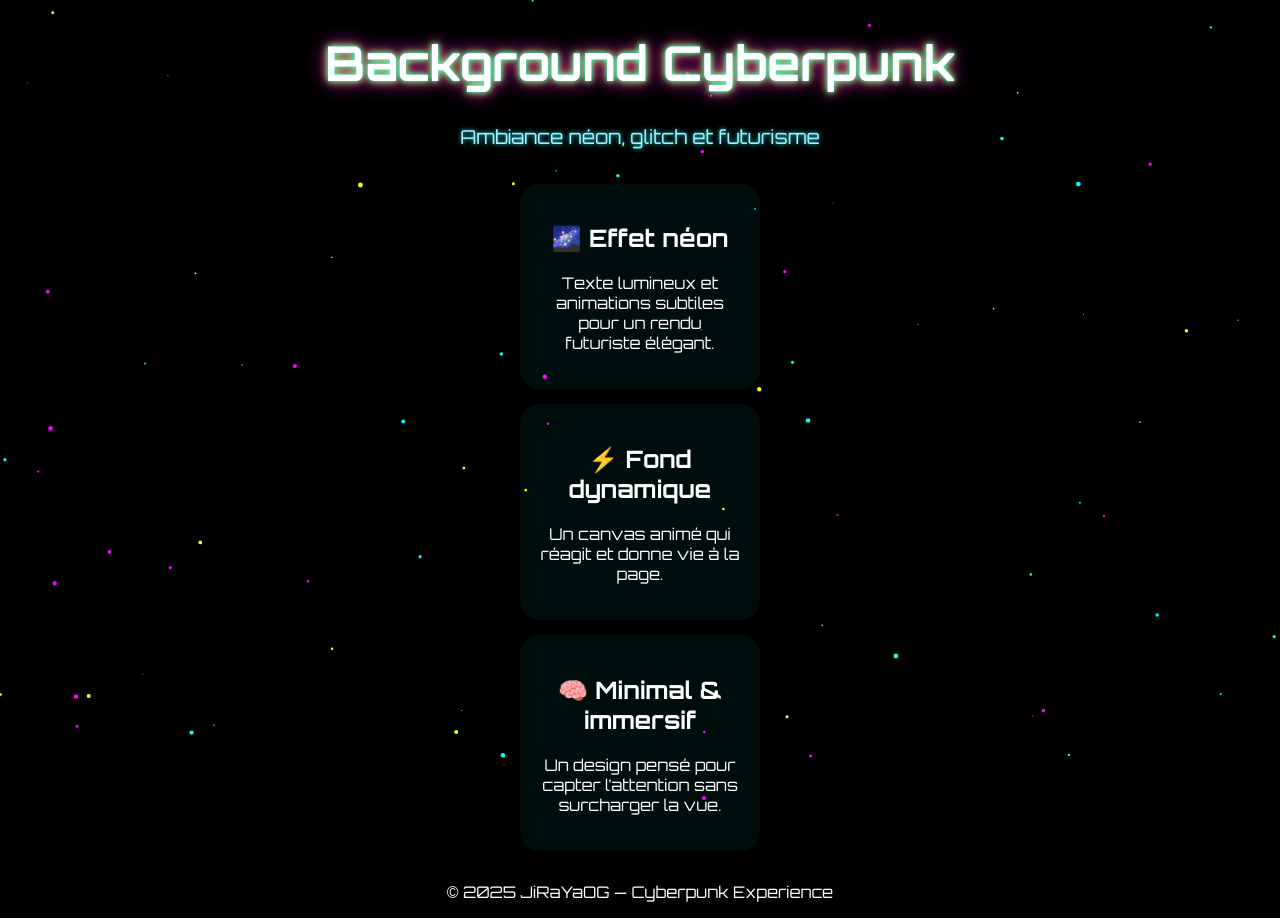
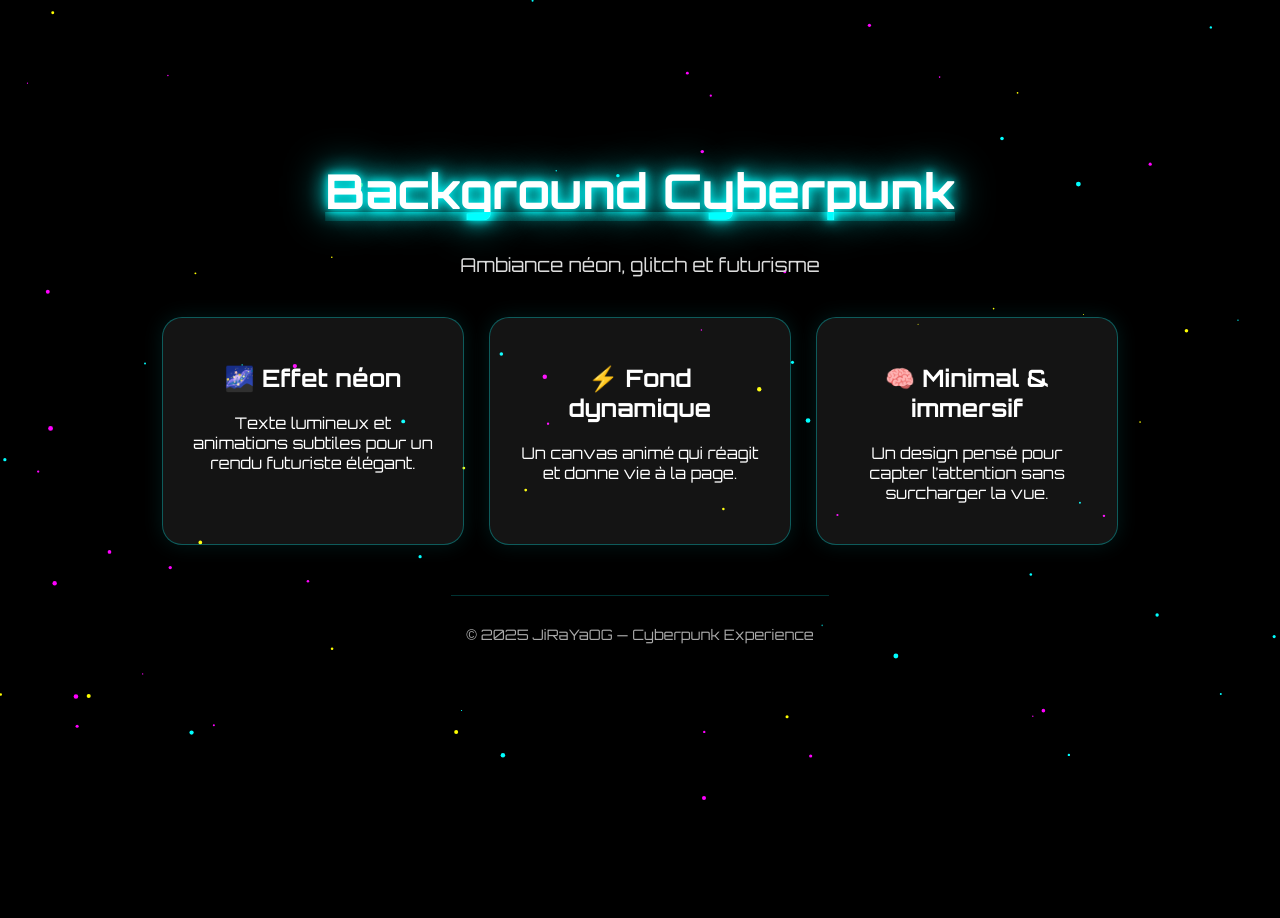
Before and after one commit to JiRaYaOG/Background-cyberpunk, a plain HTML site: page index.html in a window 1280 px wide. After the commit the page ends 800 px from the top, so only its background shows below. Drawn offline with Linux system fonts and the light colour scheme.

Commit message:
Update styles.css

```diff
--- a/styles.css
+++ b/styles.css
@@ -1,5 +1,4 @@
-@import url('https://fonts.googleapis.com/css2?family=Orbitron:wght@400;700&display=swap');
-
+/* Police + base */
 body {
   font-family: 'Orbitron', sans-serif;
   margin: 0;
@@ -7,14 +6,15 @@ body {
   color: #fff;
   text-align: center;
   overflow: hidden;
+  background: #000;
   display: flex;
   flex-direction: column;
   justify-content: center;
   align-items: center;
   min-height: 100vh;
-  background: #000;
 }
 
+/* Fond animé */
 #bg-canvas {
   position: fixed;
   top: 0;
@@ -24,34 +24,91 @@ body {
   z-index: -1;
 }
 
+/* Titres néon avec effet glitch */
 .neon-title {
   font-size: 3em;
-  text-shadow: 0 0 5px #0ff, 0 0 10px #ff0, 0 0 20px #f0f;
+  color: #fff;
+  text-shadow: 0 0 8px #0ff, 0 0 20px #0ff, 0 0 40px #0ff;
+  animation: flicker 2.5s infinite alternate;
+  position: relative;
 }
 
 .neon-subtitle {
-  color: #b5eaff;
+  color: #ddd;
   font-size: 1.2em;
-  text-shadow: 0 0 4px #0ff;
+  margin-bottom: 40px;
 }
 
-.demo {
+/* Effet glitch doux */
+.glitch::before, .glitch::after {
+  content: attr(data-text);
+  position: absolute;
+  left: 0;
+  top: 0;
+  width: 100%;
+  overflow: hidden;
+  color: #ff00ff;
+  clip: rect(0, 900px, 0, 0);
+  animation: glitch 3s infinite linear alternate-reverse;
+}
+
+.glitch::after {
+  color: #00ffff;
+  animation-delay: 1.5s;
+}
+
+/* Animation du glitch */
+@keyframes glitch {
+  0% { clip: rect(10px, 9999px, 20px, 0); transform: skew(0.2deg); }
+  20% { clip: rect(60px, 9999px, 70px, 0); transform: skew(0.5deg); }
+  40% { clip: rect(30px, 9999px, 40px, 0); transform: skew(0.3deg); }
+  60% { clip: rect(80px, 9999px, 90px, 0); transform: skew(0.4deg); }
+  80% { clip: rect(50px, 9999px, 60px, 0); transform: skew(0.2deg); }
+  100% { clip: rect(0, 9999px, 10px, 0); transform: skew(0deg); }
+}
+
+/* Animation flicker (clignotement doux) */
+@keyframes flicker {
+  0%, 18%, 22%, 25%, 53%, 57%, 100% { opacity: 1; }
+  20%, 24%, 55% { opacity: 0.4; }
+}
+
+/* Cartes de présentation */
+.projects {
   display: flex;
+  justify-content: center;
   flex-wrap: wrap;
-  justify-content: center;
-  margin: 40px 0;
+  gap: 25px;
 }
 
 .card {
-  background: rgba(0,255,255,0.05);
-  margin: 15px;
-  padding: 20px;
+  background: rgba(255, 255, 255, 0.08);
+  border: 1px solid rgba(0, 255, 255, 0.3);
   border-radius: 20px;
-  width: 200px;
-  transition: transform 0.3s, box-shadow 0.3s;
+  padding: 25px;
+  width: 250px;
+  transition: transform 0.3s ease, box-shadow 0.4s ease;
+  box-shadow: 0 0 20px rgba(0, 255, 255, 0.1);
+  animation: fadeIn 2s ease forwards;
 }
 
 .card:hover {
-  transform: translateY(-5px);
-  box-shadow: 0 0 15px #0ff, 0 0 25px #f0f;
+  transform: scale(1.1);
+  box-shadow: 0 0 25px #0ff, 0 0 40px #f0f;
 }
+
+/* Apparition douce */
+@keyframes fadeIn {
+  from { opacity: 0; transform: translateY(15px); }
+  to { opacity: 1; transform: translateY(0); }
+}
+
+/* Footer */
+footer {
+  margin-top: 50px;
+  padding: 15px;
+  background: rgba(0,0,0,0.4);
+  border-top: 1px solid rgba(0,255,255,0.2);
+  font-size: 0.9em;
+  color: #aaa;
+}
```
